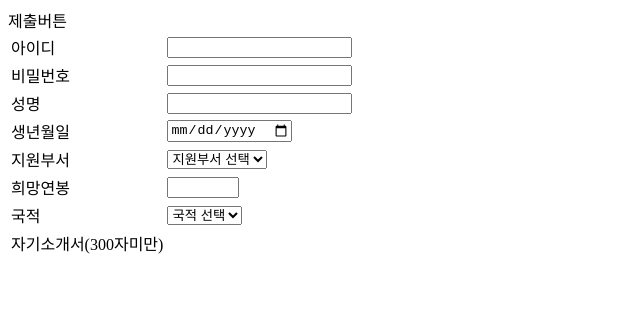
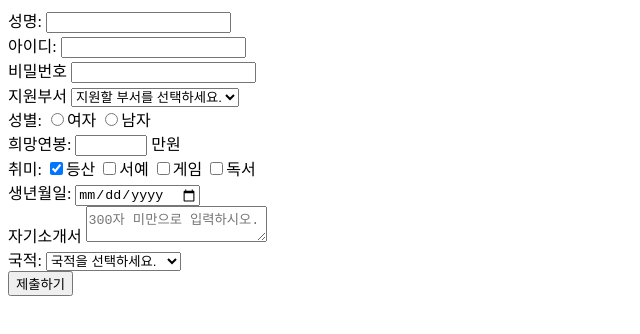
Before and after one commit to ejofmsdm/lmngsdhdjh, a plain HTML site: page index.html in a window 1280 px wide. Shown: the whole page, without its empty margins (0-640 px from the left). Drawn offline with Linux system fonts and the light colour scheme.

Commit message:
Add files via upload

```diff
--- a/index.html
+++ b/index.html
@@ -1,74 +1,84 @@
 <!DOCTYPE html>
-<html>
+<html lang="ko">
     <head>
-    <title>엘지전자 2023년도 공채 입사지원 페이지</title>
-    <meta charset="utf-8">
+        <title>삼성전자 공채 입사지원폼</title>
+        <meta charset="utf-8"/>
         <meta name="author" content="Mina Lee" />
-    <meta name="keywords" content="엘지, 엘지전자, 공채, 입사지원, lg" />
-    <meta name="description" content="엘지전자 2023년도 공채 입사지원 페이지" />
-    <link href="css/style.css" rel="stylesheet"/>
+        <meta name="keywords" content="삼성, 삼성전자, 공채, 입사지원" />
+        <meta name="description" content="삼성전자 2023년도 공채 입사지원 페이지" />
     </head>
     <body>
-    <form id="apply" action="apply.php" method="get">
-        <table>
-            <tr>
-                <td>아이디</td>
-                <td><input type="text" name="userId"/></td>
-            </tr>
-            <tr>
-                <td>비밀번호</td>
-                <td><input type="password" name="userPw"/></td>
-            </tr>
-            <tr>
-                <td>성명</td>
-                <td><input type="text" name="userName"/></td>
-            </tr>
-            <tr>
-                <td>생년월일</td>
-                <td><input type="date" name="userBirth"/></td>
-            </tr>
-            <tr>
-                <td>지원부서</td>
-                <td>
+        <form action="apply.jsp" method="post">
+            성명:
+            <input type="text" name="userName" />
+            <br />
+            아이디:
+            <input type="text" name="userId" maxlength="10" />
+            <br />
+            비밀번호
+            <input type="password" name="userPw" />
+            <br />
+            지원부서
             <select name="part">
-                        <option value="" >지원부서 선택</option>
-                        <option value="1" >개발팀</option>
-                        <option value="2" >디자인팀</option>
-                        <option value="3" >컨설팅팀</option>
-                        <option value="4" >경영지원팀</option>
+                <option value="">지원할 부서를 선택하세요.</option>
+                <option value="2">디자인팀</option>
+                <option value="3">총무팀</option>
+                <option value="4">인사팀</option>
             </select>
-                </td>
-            </tr>
-            <tr>
-                <td>희망연봉</td>
-                <td><input type="number"/ min="1900" max="5000" ></td>
-            </tr>
-            <tr>
-                <td>국적</td>
-                <td>
-                    <select name="">
-                        <option value="">국적 선택</option>
-                        <option value=""></option>
-                        <option value=""></option>
-                        <option value=""></option>
-                        <option value=""></option>
+            <br />
+            성별:
+            <label>
+                <input type="radio" name="gender" value="1" />여자
+            </label>
+            <label>
+                <input type="radio" name="gender" value="0" />남자
+            </label>
+            <br />
+            희망연봉:
+            <input type="number" step="100" min="1900" max="4000"/> 만원
+            <br />
+            취미:
+            <label><input type="checkbox" name="hobby" value="cli" checked />등산</label>
+            <!-- <label><input type="checkbox" name="hobby" value="arc" />양궁</label> -->
+            <label><input type="checkbox" name="hobby" value="wrt" />서예</label>
+            <label><input type="checkbox" name="hobby" value="gam" />게임</label>
+            <label><input type="checkbox" name="hobby" value="rea" />독서</label>
+            <br />
+            생년월일:
+            <input type="date" name="birth"/>
+            <br />
+            자기소개서
+            <textarea name="essay" placeholder="300자 미만으로 입력하시오."></textarea>
+            <br />
+            국적:
+            <select name="nation">
+                <option value="">국적을 선택하세요. </option>
+                <optgroup label="아시아">
+                    <option value="1">대한민국 </option>
+                    <option value="2">일본 </option>
+                    <option value="3">중국</option>
+                </optgroup>
+                <optgroup label="아메리카">
+                    <option value="4">미국</option>
+                    <option value="5">멕시코</option>
+                    <option value="6">캐나다</option>
+                </optgroup>
+                <optgroup label="아프리카">
+                    <option value="7">케냐</option>
+                    <option value="8">가나</option>
+                    <option value="9">남아프리카공화국</option>
+                </optgroup>
+                <optgroup label="유럽"></optgroup>
+                    <option value="10">영국</option>
+                    <option value="11">이탈리아</option>
+                    <option value="12">프랑스</option>
+                </optgroup>
             </select>
-                </td>
-            </tr>
-            <tr>
-                <td>자기소개서(300자미만)</td>
-                <td></td>
-            </tr>
-            <tr>
-                <td></td>
-                <td></td>
-            </tr>
-            <tr> 제출버튼
-                <td></td>
-                <td></td>
-            </tr>
-        </table>
+
+            <br />
+
+            <button type="submit" >제출하기</button>
         </form>
+    </body>
 
-</body>
     </html>
--- /dev/null
+++ b/style.css
@@ -0,0 +1,16 @@
+#resume{ width:500px; margin:0 auto;}
+.title {text-align: right;}
+
+.intro {font-size: 12px;}
+
+.need
+{border-color: red; border-width: 3px; border-radius: 8px;}
+
+ .need:focus{outline: none;}
+
+ select[name=part]{width: 172px;}
+ input[type=date]{width: 172px; font-size:20px;}
+ input[type=number]{width: 70px;}
+
+ #selfIntro
+ {width:350px; height:150px; resize:none; overflow:hidden;}
```
Also changed, not shown: div.css (added, +17 -0 lines), html_div_style.html (added, +15 -0 lines). Lines whose indentation alone changed are shown as unchanged.
